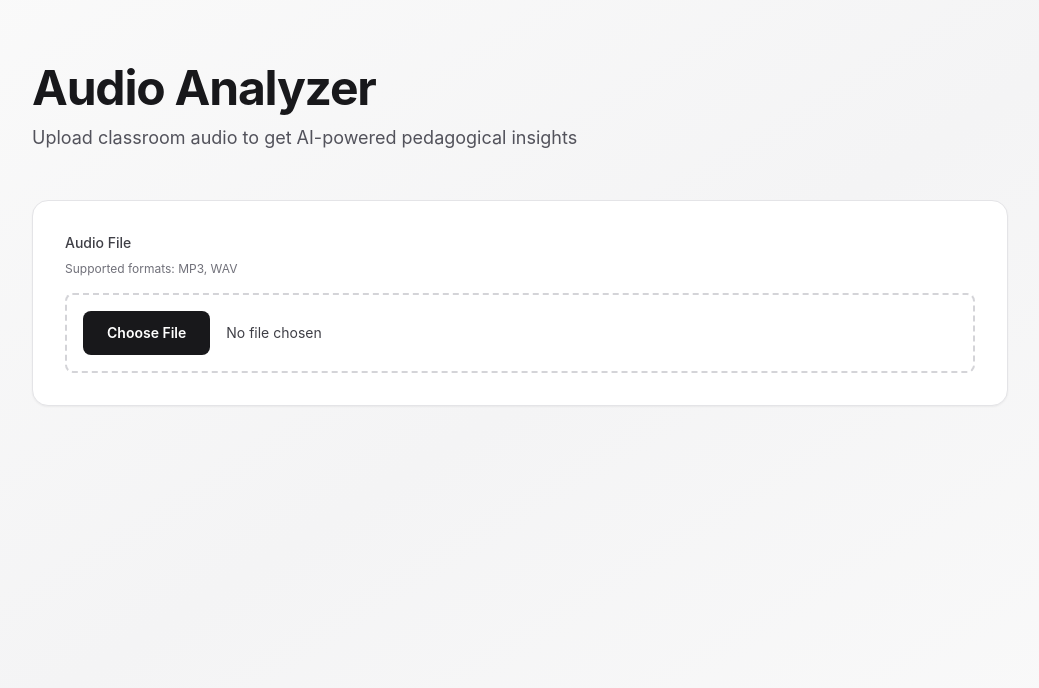
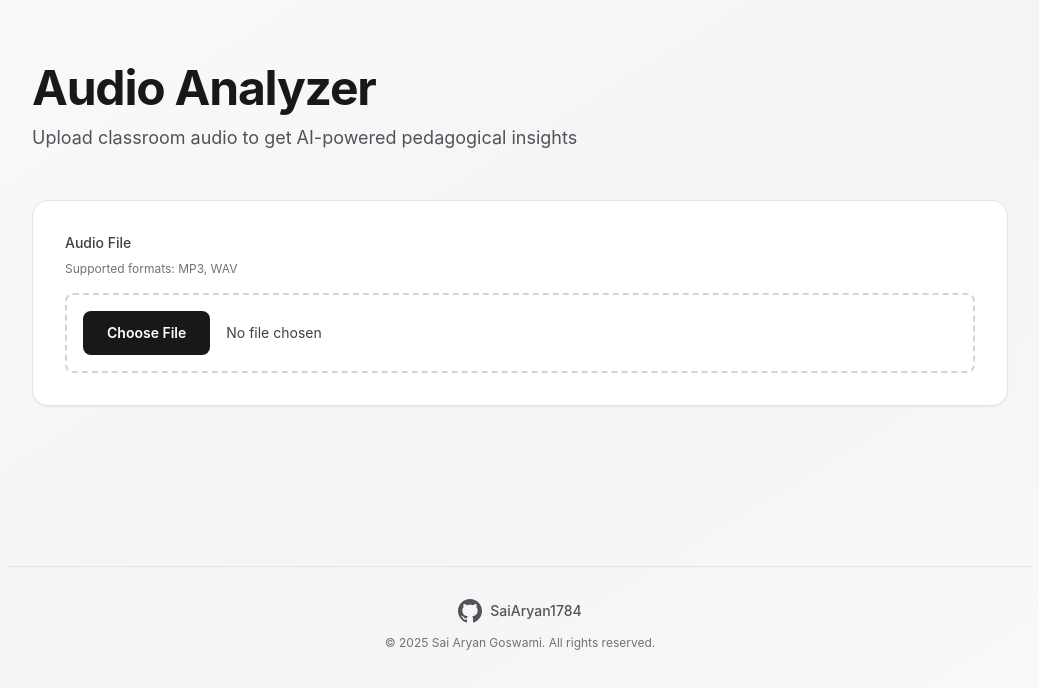
Before and after one commit to SaiAryan1784/AudioAnalyzer, a React (Vite) app in the folder client/: page / in a window 1280 px wide. Shown: the top 688 px of the page, without its empty margins (120-1159 px from the left). Built offline with nearby package versions, Linux system fonts and the light colour scheme.

Commit message:
Add footer with GitHub profile link and copyright

```diff
--- a/client/src/App.jsx
+++ b/client/src/App.jsx
@@ -139,6 +139,32 @@
           </div>
         )}
       </div>
+
+      {/* Footer */}
+      <footer className="max-w-5xl mx-auto px-6 py-8 mt-16 border-t border-zinc-200">
+        <div className="flex flex-col items-center justify-center gap-3">
+          <a
+            href="https://github.com/SaiAryan1784"
+            target="_blank"
+            rel="noopener noreferrer"
+            className="flex items-center gap-2 text-zinc-600 hover:text-zinc-900 transition-colors group"
+            aria-label="GitHub Profile"
+          >
+            <svg
+              className="w-6 h-6 group-hover:scale-110 transition-transform"
+              fill="currentColor"
+              viewBox="0 0 24 24"
+              xmlns="http://www.w3.org/2000/svg"
+            >
+              <path d="M12 0c-6.626 0-12 5.373-12 12 0 5.302 3.438 9.8 8.207 11.387.599.111.793-.261.793-.577v-2.234c-3.338.726-4.033-1.416-4.033-1.416-.546-1.387-1.333-1.756-1.333-1.756-1.089-.745.083-.729.083-.729 1.205.084 1.839 1.237 1.839 1.237 1.07 1.834 2.807 1.304 3.492.997.107-.775.418-1.305.762-1.604-2.665-.305-5.467-1.334-5.467-5.931 0-1.311.469-2.381 1.236-3.221-.124-.303-.535-1.524.117-3.176 0 0 1.008-.322 3.301 1.23.957-.266 1.983-.399 3.003-.404 1.02.005 2.047.138 3.006.404 2.291-1.552 3.297-1.23 3.297-1.23.653 1.653.242 2.874.118 3.176.77.84 1.235 1.911 1.235 3.221 0 4.609-2.807 5.624-5.479 5.921.43.372.823 1.102.823 2.222v3.293c0 .319.192.694.801.576 4.765-1.589 8.199-6.086 8.199-11.386 0-6.627-5.373-12-12-12z"/>
+            </svg>
+            <span className="text-sm font-medium">SaiAryan1784</span>
+          </a>
+          <p className="text-xs text-zinc-500">
+            © {new Date().getFullYear()} Sai Aryan Goswami. All rights reserved.
+          </p>
+        </div>
+      </footer>
     </div>
   )
 }
```
